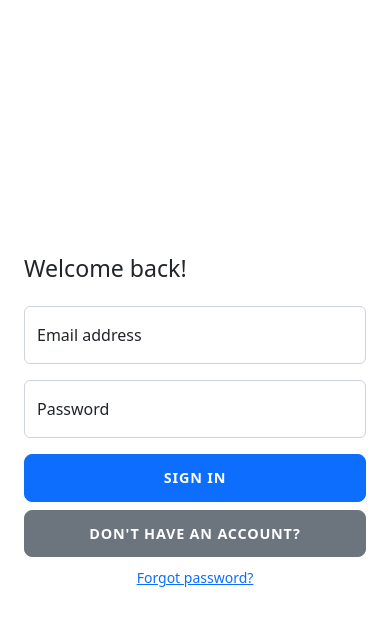
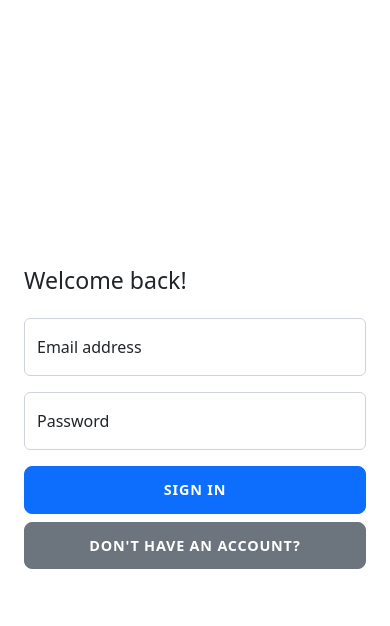
Before and after one commit to RaulSanchezzt/projects, a PHP site: page /admin/index.php?page=login in a window 390 px wide. Shown: the top 626 px of the page. Run offline with PHP 8.4, Linux system fonts and the light colour scheme.

Commit message:
🥩 Fix little changes

```diff
--- a/WebDev/OpenWebinars - PHP & MySQL/gallery/admin/actions/login.act.php
+++ b/WebDev/OpenWebinars - PHP & MySQL/gallery/admin/actions/login.act.php
@@ -23,7 +23,7 @@ Close($connection);
 // debug($rows);
 
 if (empty($rows)) {
-    header("location: ../errror.php?error=1");
+    header("location: ../error.php?error=1");
 } else {
     session_start();
     $_SESSION['id'] = $rows[0]['id'];
--- a/WebDev/OpenWebinars - PHP & MySQL/gallery/admin/actions/new_photo.act.php
+++ b/WebDev/OpenWebinars - PHP & MySQL/gallery/admin/actions/new_photo.act.php
@@ -4,8 +4,8 @@ include dirname( dirname( dirname( __FILE__))) . "/common/utils.php";
 include dirname( dirname( dirname( __FILE__))) . "/common/config.php";
 include dirname( dirname( dirname( __FILE__))) . "/common/mysql.php";
 
-debug($_POST);
-debug($_FILES);
+// debug($_POST);
+// debug($_FILES);
 
 $user_id = $_POST['user_id'];
 $name = $_POST['name'];
--- a/WebDev/OpenWebinars - PHP & MySQL/gallery/admin/includes/login.inc.php
+++ b/WebDev/OpenWebinars - PHP & MySQL/gallery/admin/includes/login.inc.php
@@ -30,7 +30,6 @@
 </head>
 
 <body>
-    <!-- Login: https://startbootstrap.com/snippets/sign-in-split -->
     <div class="container-fluid ps-md-0">
         <div class="row g-0">
             <div class="d-none d-md-flex col-md-4 col-lg-6 bg-image"></div>
@@ -44,20 +43,20 @@
                                 <!-- Sign In Form -->
                                 <form action="/gallery/admin/actions/login.act.php" method="POST">
                                     <div class="form-floating mb-3">
-                                        <input type="email" class="form-control" id="floatingInput" placeholder="name@example.com" name="mail">
+                                        <input type="email" class="form-control" id="floatingInput" placeholder="name@example.com" name="mail" required>
                                         <label for="floatingInput">Email address</label>
                                     </div>
                                     <div class="form-floating mb-3">
-                                        <input type="password" class="form-control" id="floatingPassword" placeholder="Password" name="password">
+                                        <input type="password" class="form-control" id="floatingPassword" placeholder="Password" name="password" required>
                                         <label for="floatingPassword">Password</label>
                                     </div>
 
                                     <div class="d-grid">
                                         <button class="btn btn-lg btn-primary btn-login text-uppercase fw-bold mb-2" type="submit">Sign in</button>
                                         <a class="btn btn-lg btn-secondary btn-login text-uppercase fw-bold mb-2" href="/gallery/admin/index.php?page=register" role="button">Don't have an account?</a>
-                                        <div class="text-center">
+                                        <!-- <div class="text-center">
                                             <a class="small" href="#">Forgot password?</a>
-                                        </div>
+                                        </div> -->
                                     </div>
 
                                 </form>
```
Also changed, not shown: WebDev/OpenWebinars - PHP & MySQL/gallery/admin/includes/register.inc.php (+2 -6 lines), WebDev/OpenWebinars - PHP & MySQL/gallery/index.php (+4 -5 lines).
